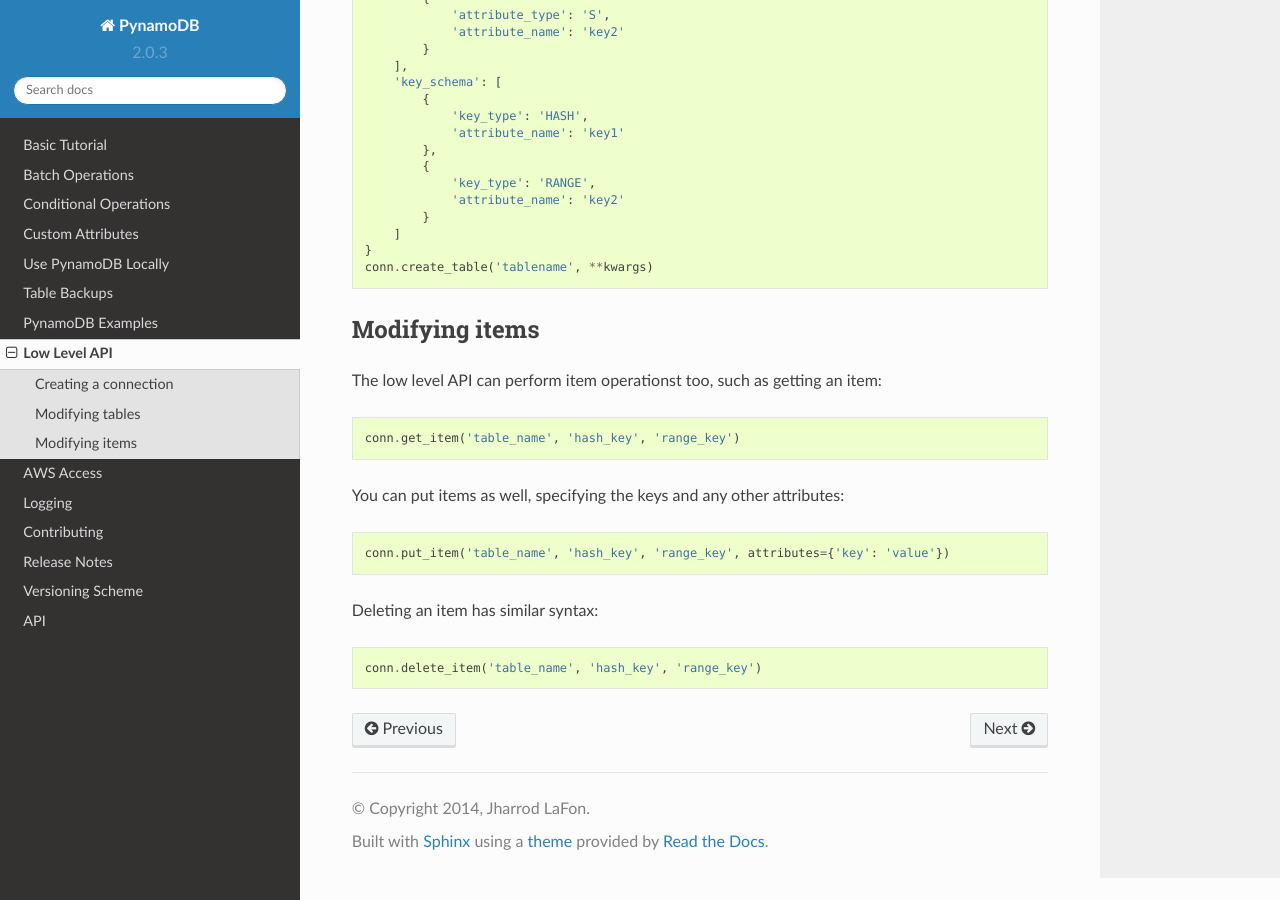
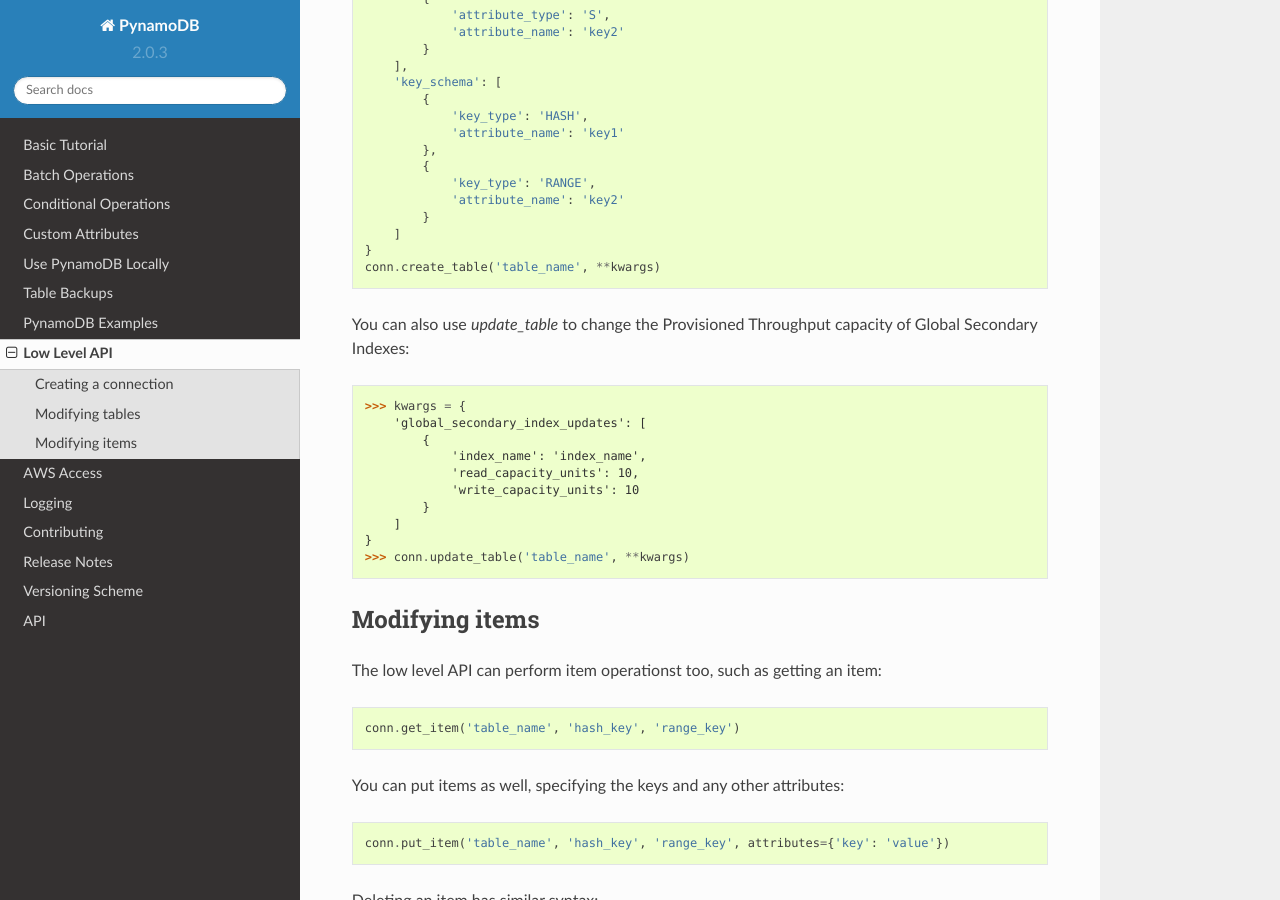
Before and after one commit to pynamodb/PynamoDB, a Sphinx documentation site: the page built from docs/low_level.rst, in a window 1280 px wide and 900 px high, scrolled down 1336 px. Built offline with Sphinx 7.4.7 and the Read the Docs theme 2.0.0, drawn with Linux system fonts in a browser that asks for light colours; pages that are not in the unit, such as notebooks, are missing from menus.

Commit message:
Update Low Level API docs:
- Include example for using `update_table` to update Provisioned
  Throughput on a Global Secondary Index.
- Use consistent tablename/table_name dummy var.

```diff
--- a/docs/low_level.rst
+++ b/docs/low_level.rst
@@ -80,8 +80,22 @@
             }
         ]
     }
-    conn.create_table('tablename', **kwargs)
+    conn.create_table('table_name', **kwargs)
 
+You can also use `update_table` to change the Provisioned Throughput capacity of Global Secondary Indexes:
+
+.. code-block:: python
+
+    >>> kwargs = {
+        'global_secondary_index_updates': [
+            {
+                'index_name': 'index_name',
+                'read_capacity_units': 10,
+                'write_capacity_units': 10
+            }
+        ]
+    }
+    >>> conn.update_table('table_name', **kwargs)
 
 Modifying items
 ^^^^^^^^^^^^^^^
```
